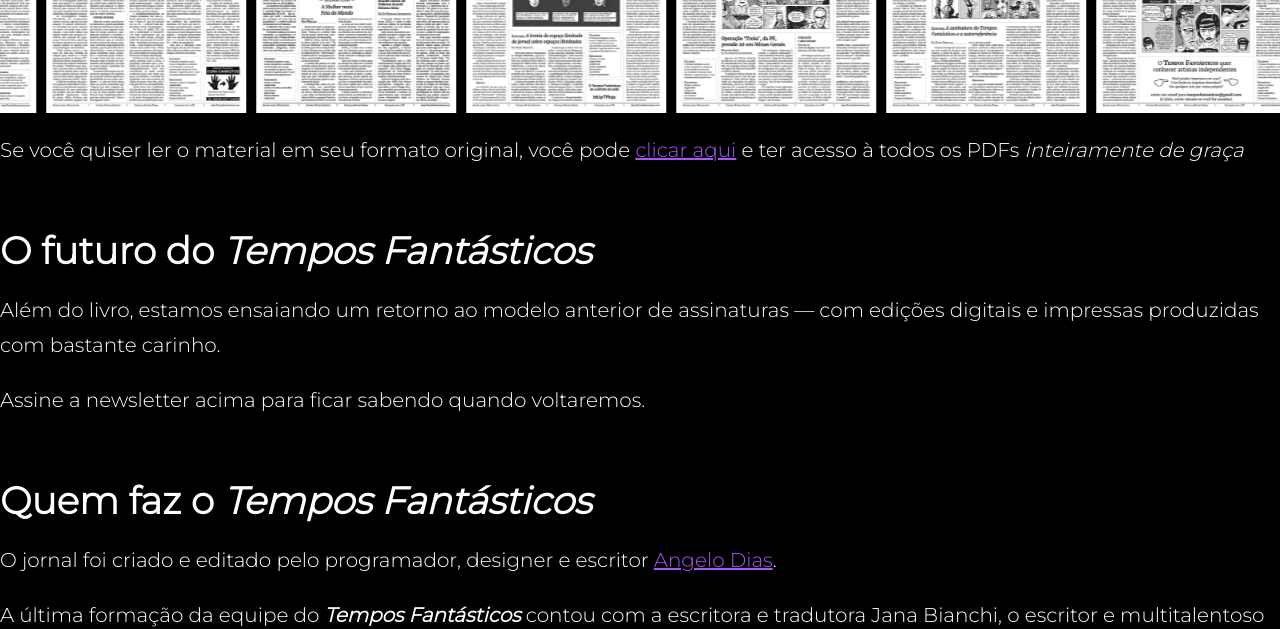
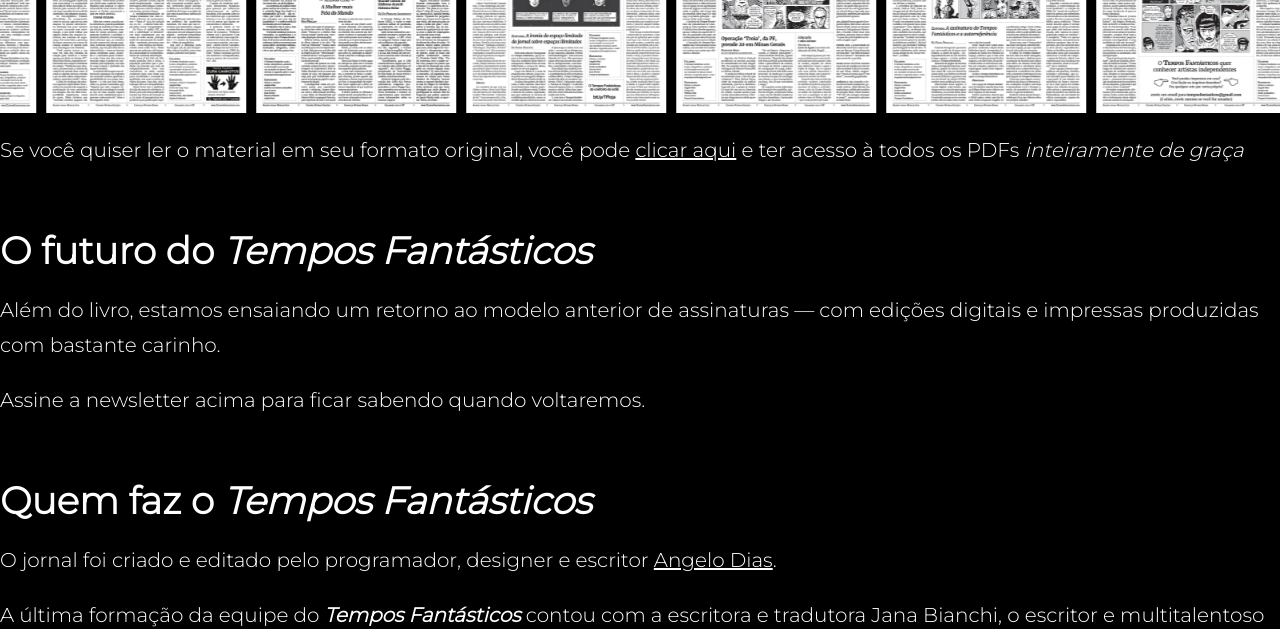
Before and after one commit to angelod1as/temposfantasticos, a Next.js app: page / in a window 1280 px wide. Shown: the part 1180-1809 px from the top of the page. Built offline with nearby package versions, Linux system fonts and the light colour scheme.

Commit message:
Fix link colors

```diff
--- a/src/components/Link.tsx
+++ b/src/components/Link.tsx
@@ -9,7 +9,7 @@ type LinkProps = AnchorHTMLAttributes<HTMLAnchorElement> & {
 
 export const Link: FCC<LinkProps> = (props) => {
   const { to, children, className, ...rest } = props
-  const styles = clsx(className, "underline text-purple-500")
+  const styles = clsx(className, "underline text-inherit hover:text-purple-500")
 
   if (to.startsWith("http")) {
     return (
```
